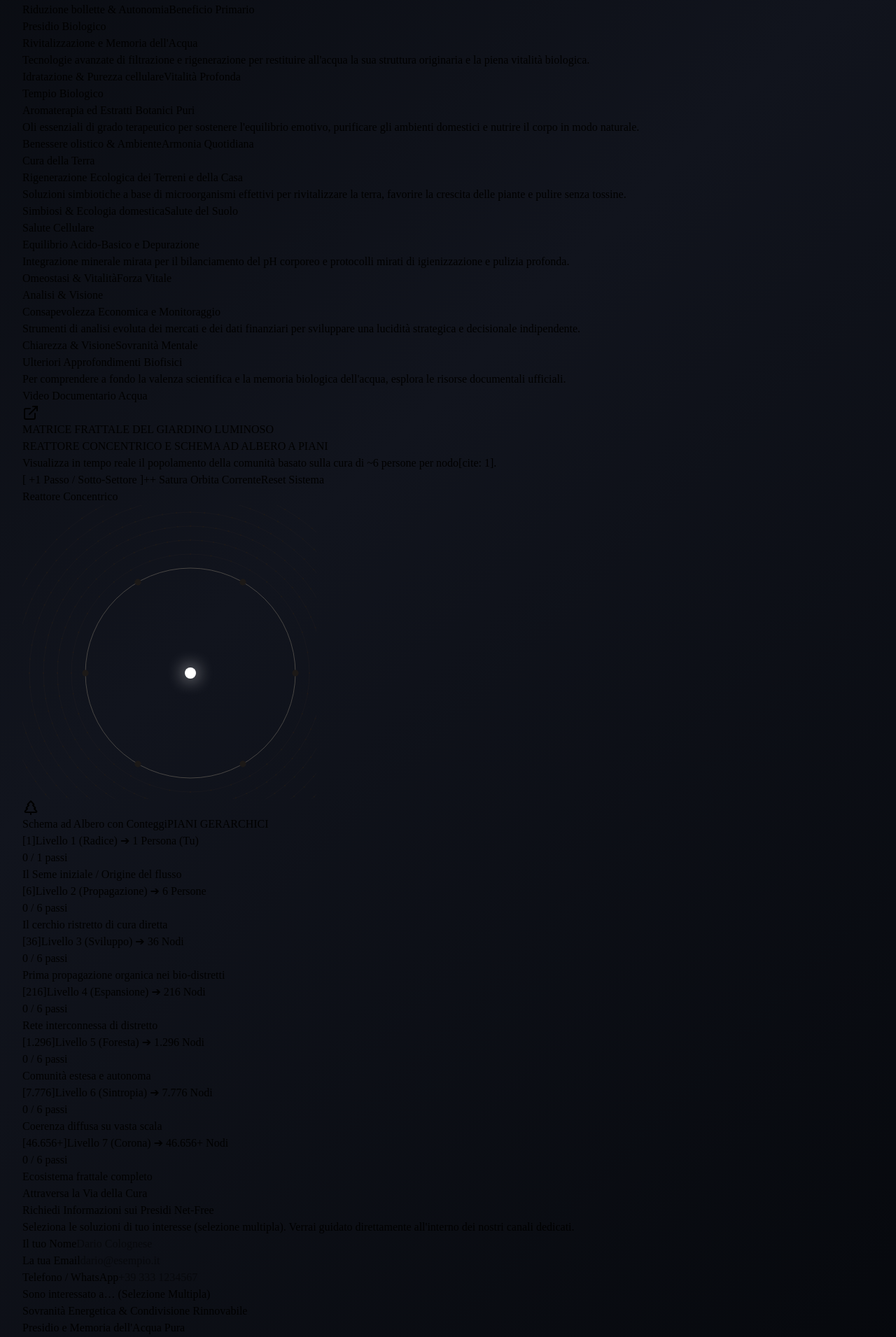
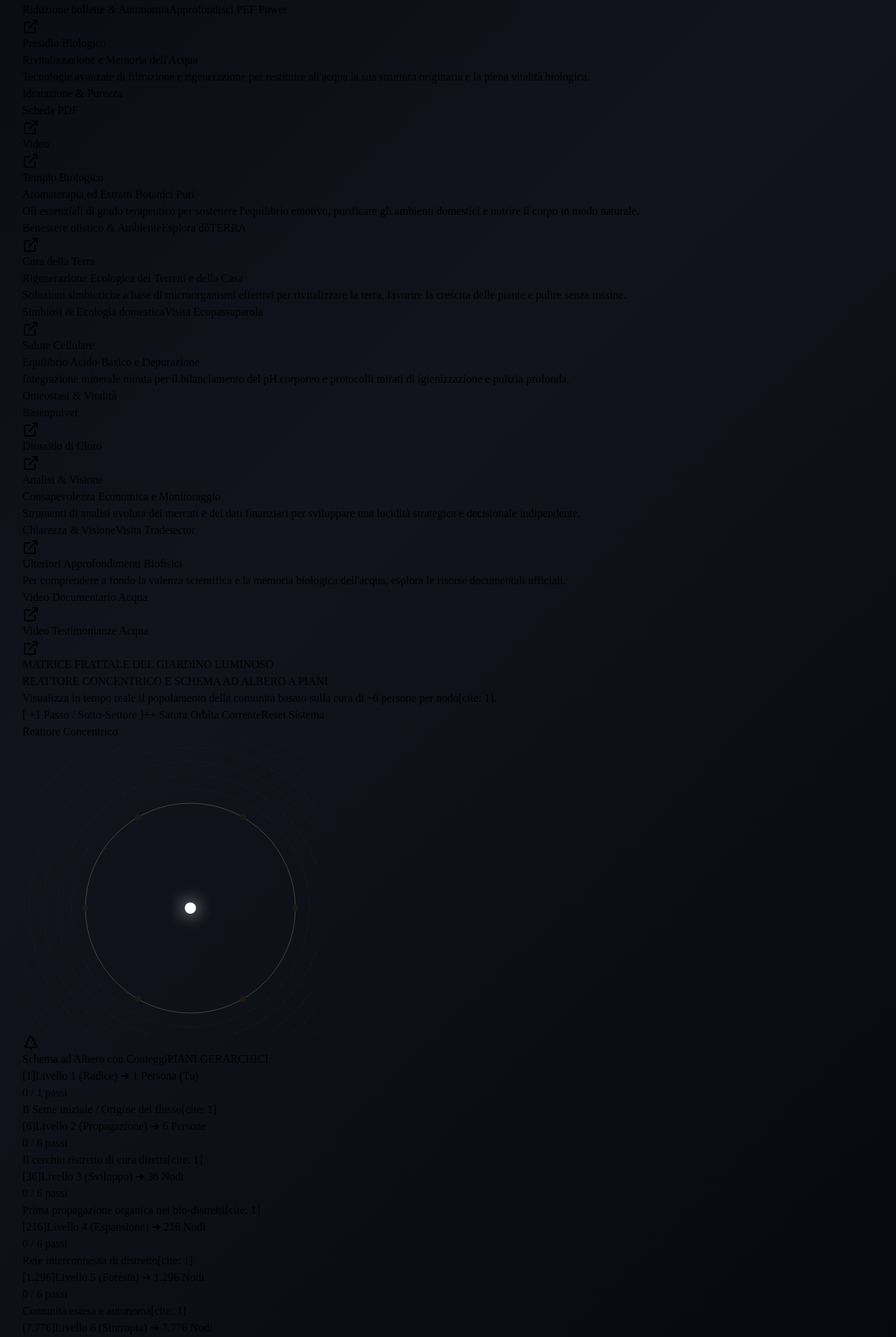
Before and after one commit to railim45-maker/LCR-Netfree-RWA, a React (Vite) app in the folder client/: page /netfree in a window 1280 px wide. Shown: the part 886-2797 px from the top of the page at 70% size. Built offline with nearby package versions, Linux system fonts and the light colour scheme.

Commit message:
Update NetFreeDeepDive.tsx

```diff
--- a/client/src/pages/NetFreeDeepDive.tsx
+++ b/client/src/pages/NetFreeDeepDive.tsx
@@ -1,65 +1,22 @@
 import { Link } from "wouter";
-import { ArrowRight, Sparkles, TreePine, ExternalLink, ShieldCheck, Leaf, Globe, CheckCircle2, MessageCircle, FileText, Sun, Droplets, Zap, Activity } from "lucide-react";
+import { ArrowRight, Sparkles, TreePine, ExternalLink, ShieldCheck, Leaf, Globe, FileText, Sun, Droplets, Zap, Activity } from "lucide-react";
 import { useState } from "react";
 
 export default function NetFreeDeepDive() {
   const [activeFocusLevel, setActiveFocusLevel] = useState(1);
   const [lensLevels, setLensLevels] = useState([
-    { level: 1, maxSteps: 1, currentSteps: 0, currentRad: 170, displayDots: 6, label: "Livello 1 (Radice)", countNum: "1", peopleCount: "1 Persona (Tu)", desc: "Il Seme iniziale / Origine del flusso" },
-    { level: 2, maxSteps: 6, currentSteps: 0, currentRad: 190, displayDots: 36, label: "Livello 2 (Propagazione)", countNum: "6", peopleCount: "6 Persone", desc: "Il cerchio ristretto di cura diretta" },
-    { level: 3, maxSteps: 6, currentSteps: 0, currentRad: 210, displayDots: 108, label: "Livello 3 (Sviluppo)", countNum: "36", peopleCount: "36 Nodi", desc: "Prima propagazione organica nei bio-distretti" },
-    { level: 4, maxSteps: 6, currentSteps: 0, currentRad: 220, displayDots: 180, label: "Livello 4 (Espansione)", countNum: "216", peopleCount: "216 Nodi", desc: "Rete interconnessa di distretto" },
-    { level: 5, maxSteps: 6, currentSteps: 0, currentRad: 230, displayDots: 240, label: "Livello 5 (Foresta)", countNum: "1.296", peopleCount: "1.296 Nodi", desc: "Comunità estesa e autonoma" },
-    { level: 6, maxSteps: 6, currentSteps: 0, currentRad: 240, displayDots: 300, label: "Livello 6 (Sintropia)", countNum: "7.776", peopleCount: "7.776 Nodi", desc: "Coerenza diffusa su vasta scala" },
-    { level: 7, maxSteps: 6, currentSteps: 0, currentRad: 250, displayDots: 360, label: "Livello 7 (Corona)", countNum: "46.656+", peopleCount: "46.656+ Nodi", desc: "Ecosistema frattale completo" }
+    { level: 1, maxSteps: 1, currentSteps: 0, currentRad: 170, displayDots: 6, label: "Livello 1 (Radice)", countNum: "1", peopleCount: "1 Persona (Tu)", desc: "Il Seme iniziale / Origine del flusso[cite: 1]" },
+    { level: 2, maxSteps: 6, currentSteps: 0, currentRad: 190, displayDots: 36, label: "Livello 2 (Propagazione)", countNum: "6", peopleCount: "6 Persone", desc: "Il cerchio ristretto di cura diretta[cite: 1]" },
+    { level: 3, maxSteps: 6, currentSteps: 0, currentRad: 210, displayDots: 108, label: "Livello 3 (Sviluppo)", countNum: "36", peopleCount: "36 Nodi", desc: "Prima propagazione organica nei bio-distretti[cite: 1]" },
+    { level: 4, maxSteps: 6, currentSteps: 0, currentRad: 220, displayDots: 180, label: "Livello 4 (Espansione)", countNum: "216", peopleCount: "216 Nodi", desc: "Rete interconnessa di distretto[cite: 1]" },
+    { level: 5, maxSteps: 6, currentSteps: 0, currentRad: 230, displayDots: 240, label: "Livello 5 (Foresta)", countNum: "1.296", peopleCount: "1.296 Nodi", desc: "Comunità estesa e autonoma[cite: 1]" },
+    { level: 6, maxSteps: 6, currentSteps: 0, currentRad: 240, displayDots: 300, label: "Livello 6 (Sintropia)", countNum: "7.776", peopleCount: "7.776 Nodi", desc: "Coerenza diffusa su vasta scala[cite: 1]" },
+    { level: 7, maxSteps: 6, currentSteps: 0, currentRad: 250, displayDots: 360, label: "Livello 7 (Corona)", countNum: "46.656+", peopleCount: "46.656+ Nodi", desc: "Ecosistema frattale completo[cite: 1]" }
   ]);
 
   const chakraColors = ['#D97706', '#B45309', '#92400E', '#047857', '#065F46', '#022C22', '#FFFFFF'];
   const cx = 240;
   const cy = 240;
-
-  const [formData, setFormData] = useState({
-    nome: '',
-    email: '',
-    telefono: '',
-    interessi: [] as string[]
-  });
-  const [submitted, setSubmitted] = useState(false);
-
-  const opzioniInteresse = [
-    "Sovranità Energetica & Condivisione Rinnovabile",
-    "Presidio e Memoria dell'Acqua Pura",
-    "Tempio Biologico & Aromaterapia Evolutiva",
-    "Rigenerazione Ecologica della Terra",
-    "Armonia Cellulare & Alcalinizzazione Naturale",
-    "Consapevolezza e Analisi Strategica"
-  ];
-
-  const handleCheckboxChange = (opzione: string) => {
-    setFormData(prev => {
-      const exists = prev.interessi.includes(opzione);
-      if (exists) {
-        return { ...prev, interessi: prev.interessi.filter(item => item !== opzione) };
-      } else {
-        return { ...prev, interessi: [...prev.interessi, opzione] };
-      }
-    });
-  };
-
-  const handleSubmit = (e: React.FormEvent) => {
-    e.preventDefault();
-    if (formData.interessi.length === 0) {
-      alert("Seleziona almeno un'area d'interesse.");
-      return;
-    }
-    setSubmitted(true);
-  };
-
-  const getWhatsAppLink = () => {
-    const interessiStr = formData.interessi.join(', ');
-    const testo = `Salve, sono ${formData.nome}. Ho esplorato i semi e i benefici del Tempio Biologico Net-Free e desidero approfondire il percorso. I miei dati:\n- Email: ${formData.email}\n- Telefono: ${formData.telefono}\n- Aree d'interesse: ${interessiStr}`;
-    return `https://wa.me/?text=${encodeURIComponent(testo)}`;
-  };
 
   const injectLensStep = (amount: number) => {
     setLensLevels(prevLevels => {
@@ -157,7 +114,7 @@ export default function NetFreeDeepDive() {
             </div>
             <div className="pt-6 border-t border-stone-800/80 relative z-10">
               <p className="text-xs text-amber-300/90 font-serif italic">
-                "L'illusione: Affidarsi a una sola fonte di reddito non è più sufficiente[cite: 1]."
+                "L'illusione: Affidarsi a una sola fonte di reddito non sia più sufficiente[cite: 1]."
               </p>
             </div>
           </div>
@@ -244,7 +201,7 @@ export default function NetFreeDeepDive() {
           </div>
         </div>
 
-        {/* I BENI E I BENEFICI DEL TEMPIO BIOLOGICO */}
+        {/* I BENI E I BENEFICI DEL TEMPIO BIOLOGICO CON COLLEGAMENTI UFFICIALI */}
         <div className="rounded-[2.5rem] border border-stone-200/80 bg-white/80 backdrop-blur-xl p-8 md:p-16 shadow-xl space-y-12">
           <div className="text-center space-y-3 max-w-2xl mx-auto">
             <span className="text-xs uppercase tracking-[3px] text-amber-800 font-serif font-semibold">I Semi del Nostro Giardino</span>
@@ -263,9 +220,11 @@ export default function NetFreeDeepDive() {
                   Sistemi di produzione solare e condivisione energetica per alleggerire i costi fissi e garantire stabilità alla casa.
                 </p>
               </div>
-              <div className="pt-4 border-t border-stone-100 flex items-center justify-between text-xs text-stone-500 font-serif">
-                <span>Riduzione bollette & Autonomia</span>
-                <span className="text-amber-800 font-semibold">Beneficio Primario</span>
+              <div className="pt-4 border-t border-stone-100 flex items-center justify-between text-xs font-serif">
+                <span className="text-stone-500">Riduzione bollette & Autonomia</span>
+                <a href="https://www.pefpower.it/it/home" target="_blank" rel="noopener noreferrer" className="text-amber-800 font-semibold hover:underline inline-flex items-center gap-1">
+                  Approfondisci PEF Power <ExternalLink className="w-3 h-3" />
+                </a>
               </div>
             </div>
 
@@ -278,9 +237,16 @@ export default function NetFreeDeepDive() {
                   Tecnologie avanzate di filtrazione e rigenerazione per restituire all'acqua la sua struttura originaria e la piena vitalità biologica.
                 </p>
               </div>
-              <div className="pt-4 border-t border-stone-100 flex items-center justify-between text-xs text-stone-500 font-serif">
-                <span>Idratazione & Purezza cellulare</span>
-                <span className="text-amber-800 font-semibold">Vitalità Profonda</span>
+              <div className="pt-4 border-t border-stone-100 flex flex-wrap items-center justify-between gap-2 text-xs font-serif">
+                <span className="text-stone-500">Idratazione & Purezza</span>
+                <div className="flex items-center gap-3">
+                  <a href="https://www.essenzanaturae.it/wp-content/uploads/2024/12/WS-M70-Sz_-2-3v-RMN_-scheda_-Rev-27-12-2024-1.pdf" target="_blank" rel="noopener noreferrer" className="text-amber-800 font-semibold hover:underline inline-flex items-center gap-1">
+                    Scheda PDF <ExternalLink className="w-3 h-3" />
+                  </a>
+                  <a href="https://www.youtube.com/watch?v=elbOEII7-zo" target="_blank" rel="noopener noreferrer" className="text-amber-800 font-semibold hover:underline inline-flex items-center gap-1">
+                    Video <ExternalLink className="w-3 h-3" />
+                  </a>
+                </div>
               </div>
             </div>
 
@@ -293,9 +259,11 @@ export default function NetFreeDeepDive() {
                   Oli essenziali di grado terapeutico per sostenere l'equilibrio emotivo, purificare gli ambienti domestici e nutrire il corpo in modo naturale.
                 </p>
               </div>
-              <div className="pt-4 border-t border-stone-100 flex items-center justify-between text-xs text-stone-500 font-serif">
-                <span>Benessere olistico & Ambiente</span>
-                <span className="text-amber-800 font-semibold">Armonia Quotidiana</span>
+              <div className="pt-4 border-t border-stone-100 flex items-center justify-between text-xs font-serif">
+                <span className="text-stone-500">Benessere olistico & Ambiente</span>
+                <a href="https://www.doterra.com/ME/it_ME" target="_blank" rel="noopener noreferrer" className="text-amber-800 font-semibold hover:underline inline-flex items-center gap-1">
+                  Esplora dōTERRA <ExternalLink className="w-3 h-3" />
+                </a>
               </div>
             </div>
 
@@ -308,9 +276,11 @@ export default function NetFreeDeepDive() {
                   Soluzioni simbiotiche a base di microorganismi effettivi per rivitalizzare la terra, favorire la crescita delle piante e pulire senza tossine.
                 </p>
               </div>
-              <div className="pt-4 border-t border-stone-100 flex items-center justify-between text-xs text-stone-500 font-serif">
-                <span>Simbiosi & Ecologia domestica</span>
-                <span className="text-amber-800 font-semibold">Salute del Suolo</span>
+              <div className="pt-4 border-t border-stone-100 flex items-center justify-between text-xs font-serif">
+                <span className="text-stone-500">Simbiosi & Ecologia domestica</span>
+                <a href="http://ecopassaparola.it" target="_blank" rel="noopener noreferrer" className="text-amber-800 font-semibold hover:underline inline-flex items-center gap-1">
+                  Visita Ecopassaparola <ExternalLink className="w-3 h-3" />
+                </a>
               </div>
             </div>
 
@@ -323,9 +293,16 @@ export default function NetFreeDeepDive() {
                   Integrazione minerale mirata per il bilanciamento del pH corporeo e protocolli mirati di igienizzazione e pulizia profonda.
                 </p>
               </div>
-              <div className="pt-4 border-t border-stone-100 flex items-center justify-between text-xs text-stone-500 font-serif">
-                <span>Omeostasi & Vitalità</span>
-                <span className="text-amber-800 font-semibold">Forza Vitale</span>
+              <div className="pt-4 border-t border-stone-100 flex flex-wrap items-center justify-between gap-2 text-xs font-serif">
+                <span className="text-stone-500">Omeostasi & Vitalità</span>
+                <div className="flex items-center gap-3">
+                  <a href="https://www.viafarmaciaonline.it/pascoe-basenpulver-polvere-100-g.html" target="_blank" rel="noopener noreferrer" className="text-amber-800 font-semibold hover:underline inline-flex items-center gap-1">
+                    Basenpulver <ExternalLink className="w-3 h-3" />
+                  </a>
+                  <a href="https://dioxitube.com/w/fARnr15iVu8zKpJysQhmZ2" target="_blank" rel="noopener noreferrer" className="text-amber-800 font-semibold hover:underline inline-flex items-center gap-1">
+                    Diossido di Cloro <ExternalLink className="w-3 h-3" />
+                  </a>
+                </div>
               </div>
             </div>
 
@@ -338,9 +315,11 @@ export default function NetFreeDeepDive() {
                   Strumenti di analisi evoluta dei mercati e dei dati finanziari per sviluppare una lucidità strategica e decisionale indipendente.
                 </p>
               </div>
-              <div className="pt-4 border-t border-stone-100 flex items-center justify-between text-xs text-stone-500 font-serif">
-                <span>Chiarezza & Visione</span>
-                <span className="text-amber-800 font-semibold">Sovranità Mentale</span>
+              <div className="pt-4 border-t border-stone-100 flex items-center justify-between text-xs font-serif">
+                <span className="text-stone-500">Chiarezza & Visione</span>
+                <a href="https://www.tradetector.net/" target="_blank" rel="noopener noreferrer" className="text-amber-800 font-semibold hover:underline inline-flex items-center gap-1">
+                  Visita Tradetector <ExternalLink className="w-3 h-3" />
+                </a>
               </div>
             </div>
 
@@ -355,6 +334,9 @@ export default function NetFreeDeepDive() {
             <div className="flex flex-wrap justify-center gap-4 pt-2">
               <a href="https://www.youtube.com/watch?v=DZJbFmkUh2g" target="_blank" rel="noopener noreferrer" className="inline-flex items-center gap-1 text-xs font-serif font-semibold text-amber-900 bg-white px-4 py-2 rounded-xl border border-amber-200 shadow-xs hover:bg-amber-50 transition-all">
                 Video Documentario Acqua <ExternalLink className="w-3 h-3" />
+              </a>
+              <a href="https://www.youtube.com/watch?v=Di3BtfUqJwg" target="_blank" rel="noopener noreferrer" className="inline-flex items-center gap-1 text-xs font-serif font-semibold text-amber-900 bg-white px-4 py-2 rounded-xl border border-amber-200 shadow-xs hover:bg-amber-50 transition-all">
+                Video Testimonianze Acqua <ExternalLink className="w-3 h-3" />
               </a>
             </div>
           </div>
@@ -502,114 +484,6 @@ export default function NetFreeDeepDive() {
 
         </div>
 
-        {/* MODULO DI RICHIESTA INFORMAZIONI & WHATSAPP */}
-        <div className="p-10 md:p-14 rounded-[2.5rem] bg-white border border-stone-200/80 shadow-xl space-y-8">
-          <div className="text-center space-y-3 max-w-xl mx-auto">
-            <span className="text-xs uppercase tracking-[3px] text-amber-800 font-serif font-semibold">Attraversa la Via della Cura</span>
-            <h3 className="text-2xl md:text-3xl font-serif font-bold text-stone-900">Richiedi Informazioni sui Presidi Net-Free</h3>
-            <p className="text-stone-600 text-sm font-light font-serif">Seleziona le soluzioni di tuo interesse (selezione multipla). Verrai guidato direttamente all'interno dei nostri canali dedicati.</p>
-          </div>
-
-          {!submitted ? (
-            <form onSubmit={handleSubmit} className="space-y-6 max-w-xl mx-auto pt-2">
-              <div className="grid grid-cols-1 md:grid-cols-2 gap-4">
-                <div className="space-y-2">
-                  <label className="text-xs font-serif uppercase tracking-wider text-stone-600">Il tuo Nome</label>
-                  <input
-                    type="text"
-                    required
-                    value={formData.nome}
-                    onChange={(e) => setFormData({...formData, nome: e.target.value})}
-                    placeholder="Dario Colognese"
-                    className="w-full px-4 py-3 rounded-xl bg-stone-50 border border-stone-200 text-stone-800 text-sm focus:outline-none focus:border-amber-500 font-serif"
-                  />
-                </div>
-                <div className="space-y-2">
-                  <label className="text-xs font-serif uppercase tracking-wider text-stone-600">La tua Email</label>
-                  <input
-                    type="email"
-                    required
-                    value={formData.email}
-                    onChange={(e) => setFormData({...formData, email: e.target.value})}
-                    placeholder="dario@esempio.it"
-                    className="w-full px-4 py-3 rounded-xl bg-stone-50 border border-stone-200 text-stone-800 text-sm focus:outline-none focus:border-amber-500 font-serif"
-                  />
-                </div>
-              </div>
-
-              <div className="space-y-2">
-                <label className="text-xs font-serif uppercase tracking-wider text-stone-600">Telefono / WhatsApp</label>
-                <input
-                  type="tel"
-                  required
-                  value={formData.telefono}
-                  onChange={(e) => setFormData({...formData, telefono: e.target.value})}
-                  placeholder="+39 333 1234567"
-                  className="w-full px-4 py-3 rounded-xl bg-stone-50 border border-stone-200 text-stone-800 text-sm focus:outline-none focus:border-amber-500 font-serif"
-                />
-              </div>
-
-              {/* SELEZIONE MULTIPLA - PRESIDI D'INTERESSE */}
-              <div className="space-y-3 pt-2">
-                <label className="text-xs font-serif uppercase tracking-wider text-stone-600 block">Sono interessato a… (Selezione Multipla)</label>
-                <div className="grid grid-cols-1 gap-3 p-4 rounded-2xl bg-stone-50 border border-stone-200">
-                  {opzioniInteresse.map((opzione) => {
-                    const isChecked = formData.interessi.includes(opzione);
-                    return (
-                      <div
-                        key={opzione}
-                        onClick={() => handleCheckboxChange(opzione)}
-                        className={`flex items-center gap-3 p-3 rounded-xl border cursor-pointer transition-all ${
-                          isChecked ? 'bg-amber-50/80 border-amber-300 text-stone-900' : 'bg-white border-stone-200 text-stone-700 hover:border-stone-300'
-                        }`}
-                      >
-                        {isChecked ? (
-                          <CheckCircle2 className="w-4 h-4 text-amber-700 flex-shrink-0" />
-                        ) : (
-                          <div className="w-4 h-4 rounded-sm border border-stone-300 flex-shrink-0" />
-                        )}
-                        <span className="text-xs font-serif font-medium">{opzione}</span>
-                      </div>
-                    );
-                  })}
-                </div>
-              </div>
-
-              <div className="pt-4 text-center">
-                <button
-                  type="submit"
-                  className="bg-stone-900 hover:bg-stone-800 text-stone-50 font-medium px-8 py-4 rounded-full text-xs md:text-sm inline-flex items-center gap-2 shadow-lg transition-all transform hover:scale-105 cursor-pointer font-serif"
-                >
-                  Invia Richiesta e Conferma su WhatsApp <ArrowRight className="w-4 h-4" />
-                </button>
-              </div>
-            </form>
-          ) : (
-            <div className="p-8 rounded-3xl bg-amber-50/80 border border-amber-200 text-center space-y-6 max-w-xl mx-auto">
-              <div className="w-12 h-12 rounded-full bg-amber-100 text-amber-800 flex items-center justify-center mx-auto border border-amber-300">
-                <CheckCircle2 className="w-6 h-6" />
-              </div>
-              <div className="space-y-2">
-                <h4 className="font-serif font-bold text-xl text-stone-900">Richiesta Registrata con Successo</h4>
-                <p className="text-xs text-stone-600 font-light leading-relaxed">
-                  Grazie <strong>{formData.nome}</strong>. Le tue preferenze ({formData.interessi.join(', ')}) sono state registrate. Clicca sul pulsante per inviare il messaggio di conferma e ricevere supporto immediato su WhatsApp.
-                </p>
-              </div>
-
-              <div className="pt-4 border-t border-amber-200/60 flex justify-center">
-                <a
-                  href={getWhatsAppLink()}
-                  target="_blank"
-                  rel="noopener noreferrer"
-                  className="bg-emerald-600 hover:bg-emerald-700 text-white font-medium px-6 py-3 rounded-full text-xs inline-flex items-center justify-center gap-2 shadow-md transition-all font-serif"
-                >
-                  <MessageCircle className="w-4 h-4" /> Invia Conferma Automatica su WhatsApp
-                </a>
-              </div>
-            </div>
-          )}
-        </div>
-
         {/* CONCLUSIONE E NAVIGAZIONE */}
         <div className="p-12 rounded-[2.5rem] border border-amber-200/80 bg-gradient-to-br from-amber-50/70 via-white to-emerald-50/40 space-y-6 text-center shadow-xl backdrop-blur-md">
           <h3 className="text-2xl font-bold font-serif text-stone-900">Il Giardino Condiviso</h3>
```
